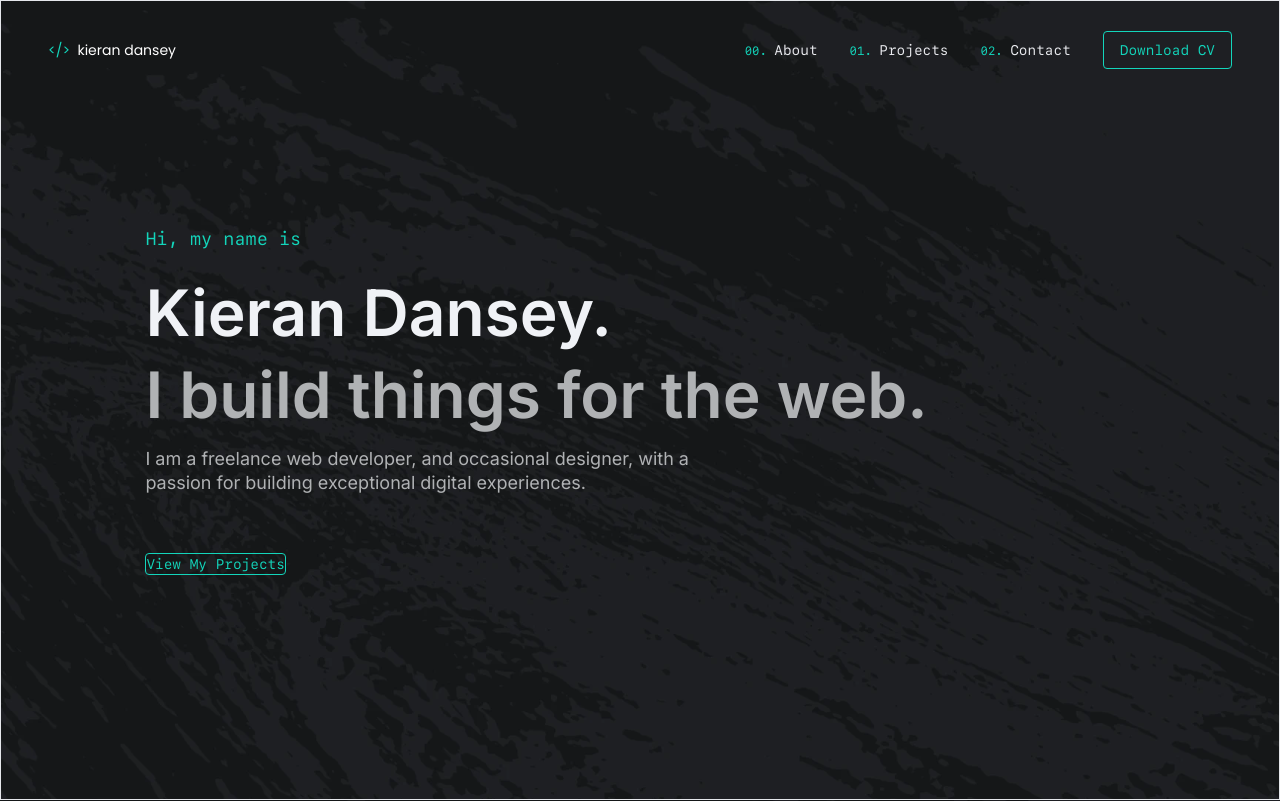
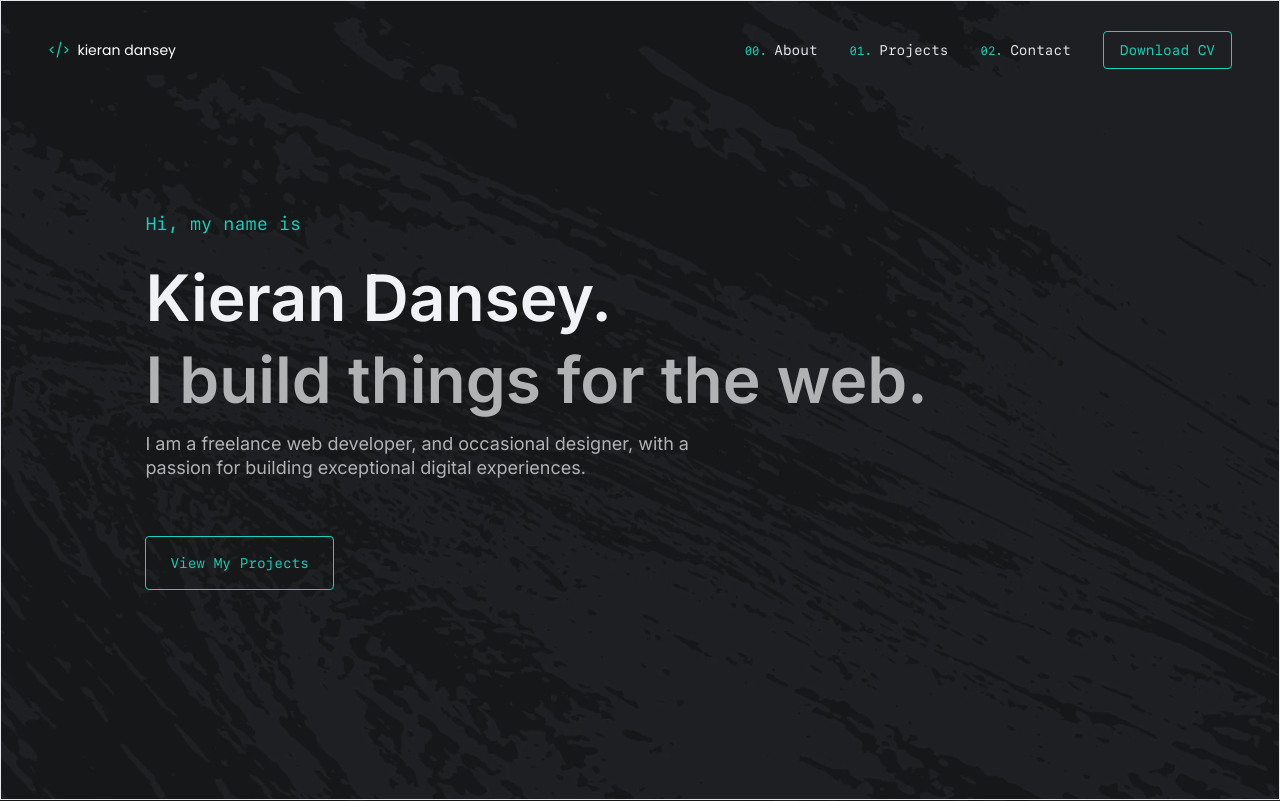
Before and after one commit to kdan80/v5, a Next.js app: page / in a window 1280 px wide. Shown: the top 801 px of the page. Built offline with nearby package versions, Linux system fonts and the light colour scheme.

Commit message:
adjusted big button padding

```diff
--- a/src/components/sections/Landing/Landing.tsx
+++ b/src/components/sections/Landing/Landing.tsx
@@ -21,7 +21,7 @@ const Landing = () => {
             </p>
 
             <div className='mt-8'>
-                <BigButton>
+                <BigButton className='px-6 py-4'>
                     <a href='#projects'>View My Projects</a>
                 </BigButton>
             </div>
```
